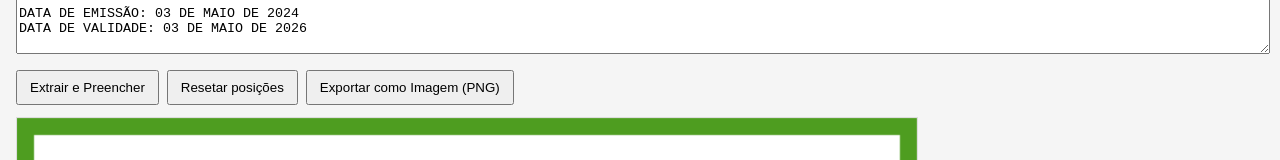
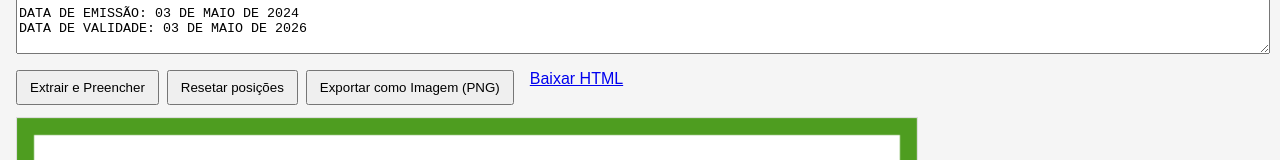
Before and after one commit to GustavoPintoR/placa-licenca-sudema, a plain HTML site: page index.html in a window 1280 px wide. Shown: the part 234-394 px from the top of the page. Drawn offline with Linux system fonts and the light colour scheme.

Commit message:
Small fix

```diff
--- a/index.html
+++ b/index.html
@@ -36,7 +36,7 @@ DATA DE VALIDADE: 03 DE MAIO DE 2026</textarea>
     <button id="extractBtn">Extrair e Preencher</button>
     <button id="resetBtn">Resetar posições</button>
     <button id="exportImageBtn">Exportar como Imagem (PNG)</button>
-    <!-- <a id="downloadHtml" class="download-link" href="#" download="licenca_filler.html">Baixar HTML</a> -->
+    <a id="downloadHtml" class="download-link" href="#" download="licenca_filler.html">Baixar HTML</a>
   </div>
 
   <div class="canvas-wrap" id="canvasWrap" style="width:100%;max-width:900px;">
```
